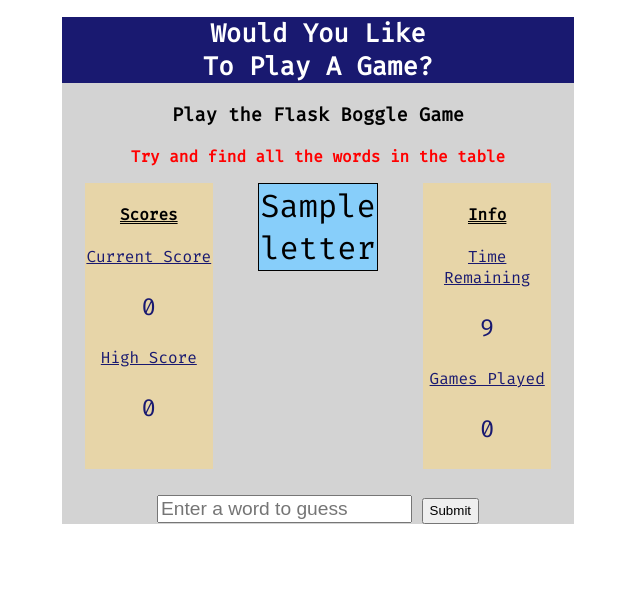
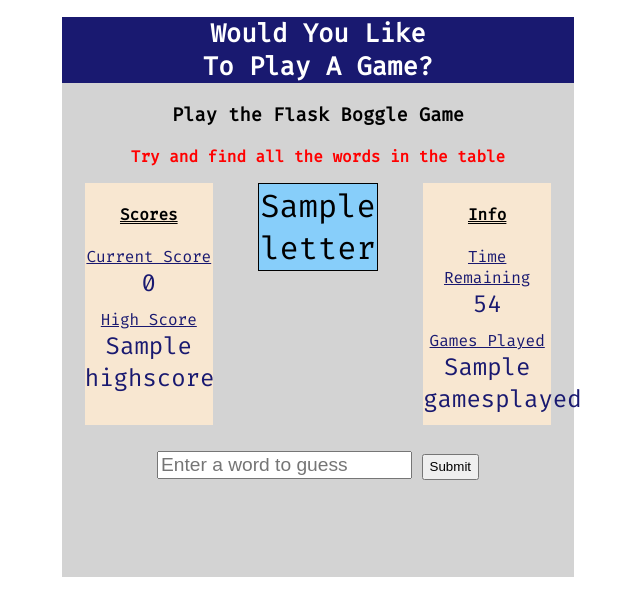
Before and after one commit to ursawd/Flask_Boggle, a Flask app: template templates/index.html in a window 1280 px wide. Shown: the top 616 px of the page, without its empty margins (322-962 px from the left). Run offline with Flask 2, Linux system fonts and the light colour scheme; the template is opened without the code that fills it: most values are stand-ins (such as "Sample title", 1, 10 or a date in 2020); parts of the project's set-up code (start-up, migrations or seed data) failed here and were passed over.

Commit message:
complete step 6

```diff
--- a/app.py
+++ b/app.py
@@ -16,7 +16,15 @@
 def index():
     """create game board in html page"""
     session["game_board"] = game_board
-    return render_template("index.html", game_board=game_board)
+
+    if "highscore" not in session:
+        session["highscore"] = 0
+    if "gamesplayed" not in session:
+        session["gamesplayed"] = 0
+
+    return render_template(
+        "index.html", game_board=game_board, highscore=session["highscore"], gamesplayed=session["gamesplayed"]
+    )
 
 
 @app.route("/check_word", methods=["POST"])
@@ -34,7 +42,7 @@
 
 @app.route("/scores", methods=["POST"])
 def scores():
-    """receive highscore / return games played
+    """receive score / return games played
     store both in session storage"""
     # define as global variable
     global gamesplayed
@@ -42,9 +50,14 @@
     gamesplayed += 1
     # store gamesplayed in server session storage
     session["gamesplayed"] = gamesplayed
-    # get highscore from POST variables
-    highscore = request.json["highscore"]
+
+    # get game score from POST variables
+    score = request.json["score"]
+    highscore = session["highscore"]
+    if score > highscore:
+        highscore = score
     session["highscore"] = highscore
+
     # prepare gamesplayed value to be returned to axios call
-    gamesplayed_json = jsonify(gamesplayed=gamesplayed)
-    return gamesplayed_json
+    gamesinfo_json = jsonify(gamesplayed=gamesplayed, highscore=highscore)
+    return gamesinfo_json
--- a/static/app.css
+++ b/static/app.css
@@ -10,7 +10,7 @@
     font-family: "Fira Code", monospace;
 }
 td {
-    width: 40px;
+    width: 45px;
     text-align: center;
     font-size: 2rem;
 }
@@ -25,9 +25,13 @@
 }
 .title {
     text-decoration: underline;
+    margin: 0;
+    padding: 0;
 }
 .number {
     font-size: 1.5rem;
+    margin: 0;
+    padding: 0 0 10px 0;
 }
 .para {
     font-weight: bold;
@@ -38,7 +42,7 @@
 }
 .side-bar {
     width: 25%;
-    background-color: rgba(248, 216, 134, 0.548);
+    background-color: rgb(248, 231, 209);
 }
 .scoring {
     color: midnightblue;
@@ -48,7 +52,7 @@
     width: 40vw;
     text-align: center;
     background-color: lightgray;
-    min-height: 60vh;
+    min-height: 70vh;
 }
 
 /* game board table and td */
--- a/static/app.js
+++ b/static/app.js
@@ -6,10 +6,8 @@
 // running score of a single game
 let score = 0;
 // time remaining to continue guessing
-let timeRemaining = 15;
+let timeRemaining = 60;
 
-let highScore = 0;
-let gamesPlayed = 0;
 //
 //^^^^^^^^^^^^^^^^^^^^^^^^^^GAME OPERATION^^^^^^^^^^^^^^^^^^^^^^^^^^^
 //
@@ -44,7 +42,6 @@
     // response contains what is sent back by server
     let prams = {
         word: guess,
-        test: "test",
     };
     let response = await axios.post("/check_word", prams);
     $("#checked").text("Guess status: " + response.data["result"]);
@@ -54,18 +51,15 @@
 function keepScore(status, guess) {
     // keeps / displays current game score
     //
+    // possible status values: ok, not-on-board, not-word
     // disreguard all status except "ok"
     if (status != "ok") {
         return;
     }
-    // track / display current score
-    score += guess.length; //status contains
-    console.log(score, highScore);
-    if (score > highScore) {
-        highScore = score;
-        $("#high-score").text(highScore);
-    }
+    // display current score
+    score += guess.length;
     $("#current-score").text(score);
+
     return;
 }
 //------------------------------------------------------------------
@@ -73,12 +67,14 @@
     //pass highscore to server, get games played in return
     // update games played on board
     let prams = {
-        highscore: highScore,
+        score: score,
     };
     let response = await axios.post("/scores", prams);
-    console.log(response);
-
-    gamesPlayed = response.data["gamesplayed"];
-
+    console.log("scores response", response);
+    console.log(response.data);
+    let gamesPlayed = response.data["gamesplayed"];
+    let highScore = response.data["highscore"];
+    $("#high-score").text(highScore);
     $("#games-played").text(gamesPlayed);
+    return;
 }
--- a/templates/index.html
+++ b/templates/index.html
@@ -11,7 +11,7 @@
             <p class="scoring title">Current Score</p>
             <p id="current-score" class="scoring number">0</p>
             <p class="scoring title">High Score</p>
-            <p id="high-score" class="scoring number">0</p>
+            <p id="high-score" class="scoring number">{{highscore}}</p>
         </div>
         <div id="table-div">
             <table id="board">
@@ -31,7 +31,7 @@
             <p class="scoring title">Time Remaining</p>
             <p id="time-remaining" class="scoring number">0</p>
             <p class="scoring title">Games Played</p>
-            <p id="games-played" class="scoring number">0</p>
+            <p id="games-played" class="scoring number">{{gamesplayed}}</p>
         </div>
     </div>
 
```
